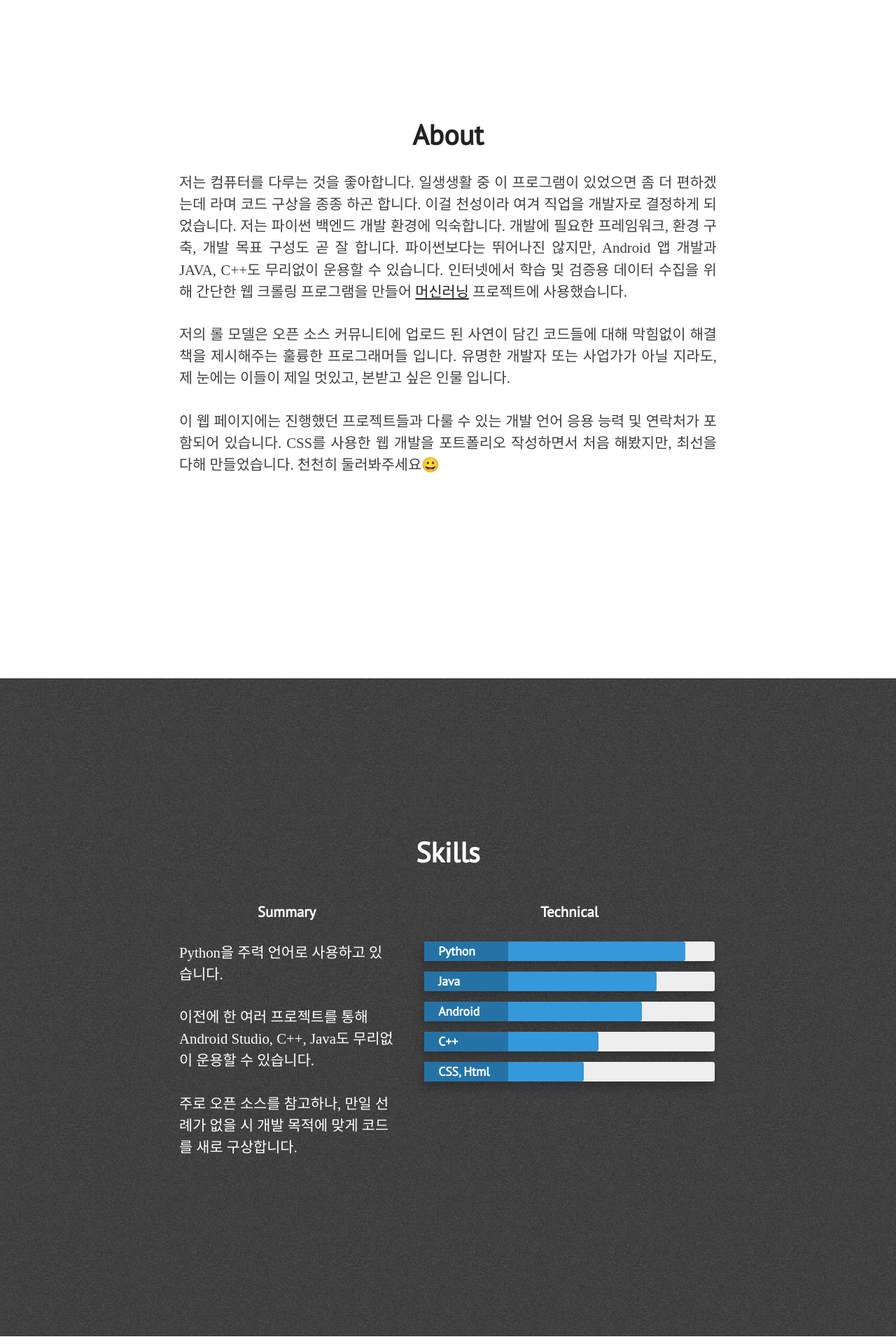
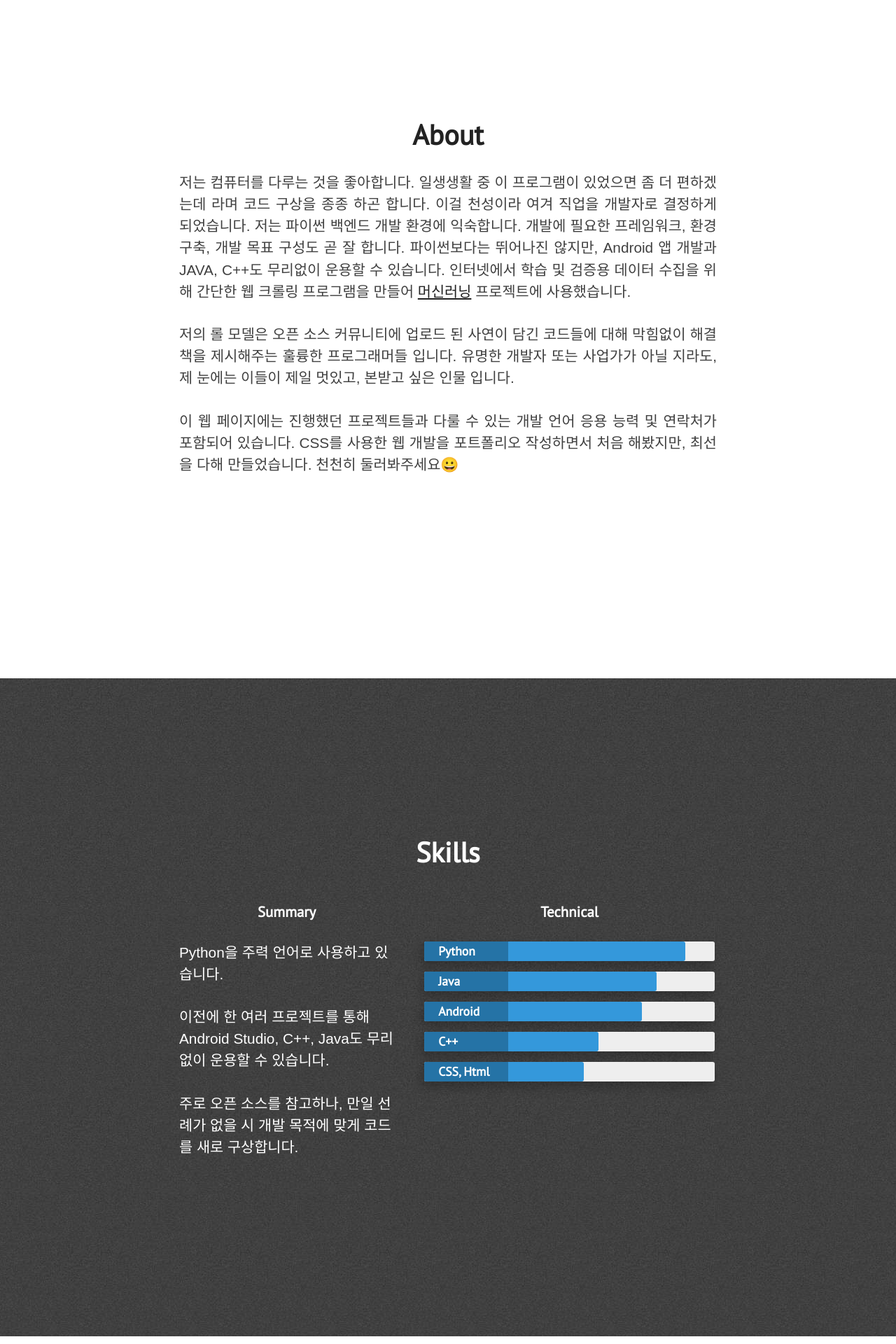
Before and after one commit to SongChaeYoung98/SongChaeYoung98.github.io, a Jekyll site: the page built from index.html, in a window 1280 px wide. Shown: the part 991-2911 px from the top of the page at 70% size. Built offline with Jekyll 4.4.1, drawn with Linux system fonts in a browser that asks for light colours; nearby versions of some CDN libraries.

Commit message:
Update main.css

```diff
--- a/assets/css/main.css
+++ b/assets/css/main.css
@@ -224,9 +224,11 @@
 
 /* paragraph 수정 */
 
+@import url('https://fonts.googleapis.com/css2?family=IBM+Plex+Sans+KR&display=swap');
+
 
 .paragraph-text {
-  font-family: 's-core-dream-extralight';
+  font-family: 'IBM Plex Sans KR', sans-serif;
   font-size: 20.8px;
   font-size: 1.3rem;
   margin: 30px auto;
@@ -238,7 +240,7 @@
 }
 
 .paragraph-text-normal {
-  font-family: 's-core-dream-extralight';
+  font-family: 'IBM Plex Sans KR', sans-serif;
   color: #404040;
   font-weight: normal;
   font-style: normal;
```
